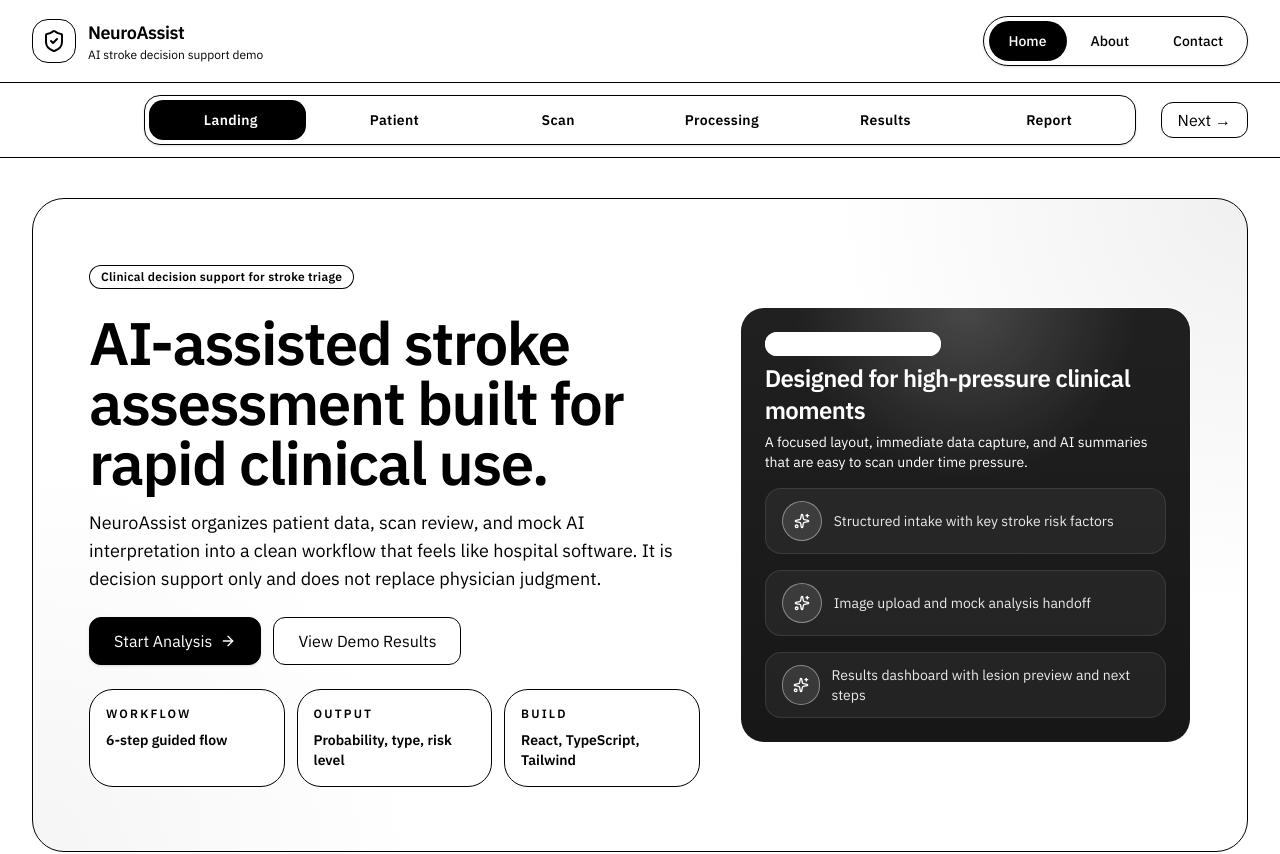
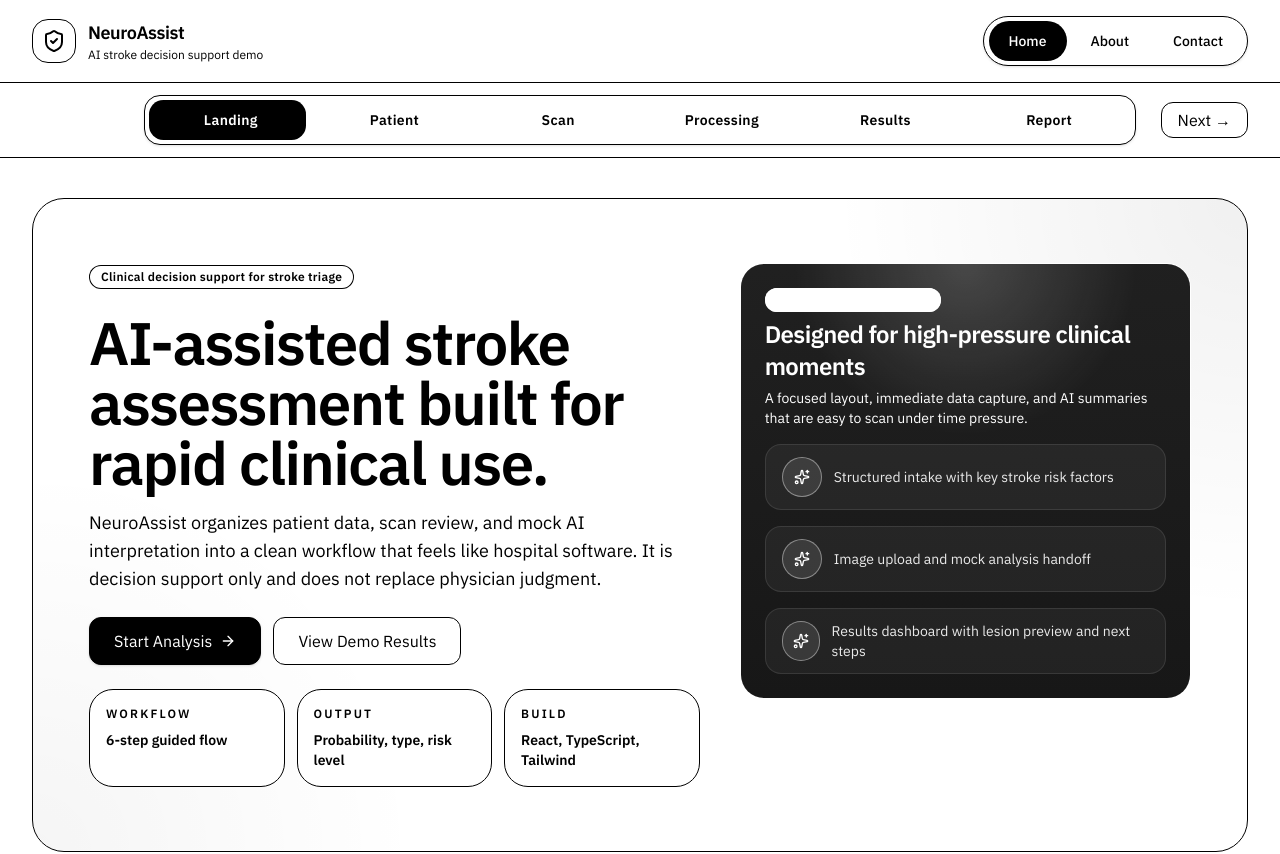
Before and after one commit to AllanJJoseph/NeuroAssist, a React (Vite) app: page / in a window 1280 px wide. Shown: the top 854 px of the page. Built offline with nearby package versions, Linux system fonts and the light colour scheme.

Commit message:
fix: align landing page hero content

```diff
--- a/src/pages/LandingPage.tsx
+++ b/src/pages/LandingPage.tsx
@@ -38,7 +38,7 @@ export function LandingPage() {
       <section className="relative overflow-hidden rounded-[2rem] border border-steel-900 bg-white px-6 py-10 shadow-card sm:px-10 sm:py-12 lg:px-14 lg:py-16">
         <div className="absolute inset-0 bg-[radial-gradient(circle_at_top_right,rgba(0,0,0,0.06),transparent_30%),radial-gradient(circle_at_bottom_left,rgba(0,0,0,0.04),transparent_28%)]" />
 
-        <div className="relative grid gap-10 lg:grid-cols-[1.15fr_0.85fr] lg:items-center">
+        <div className="relative grid gap-10 lg:grid-cols-[1.15fr_0.85fr] lg:items-start">
           <div className="space-y-6">
             <Badge className="inline-flex">Clinical decision support for stroke triage</Badge>
             <div className="space-y-4">
```
